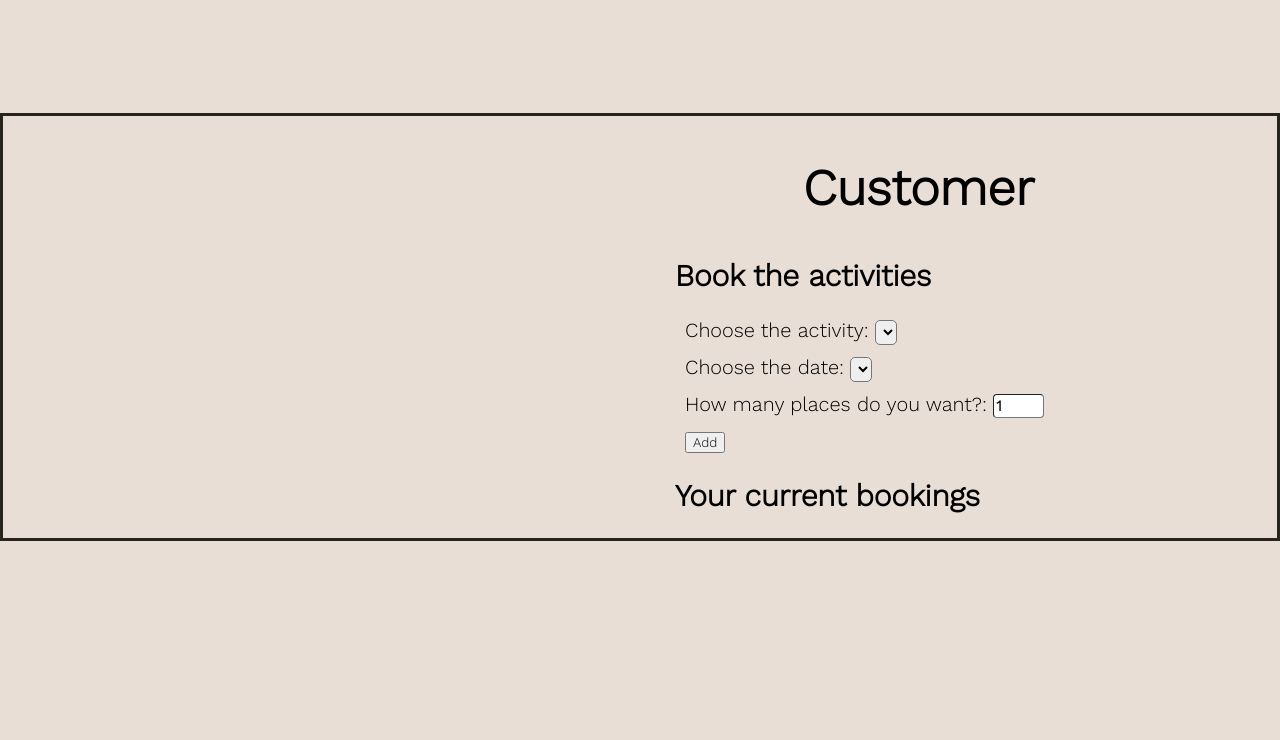
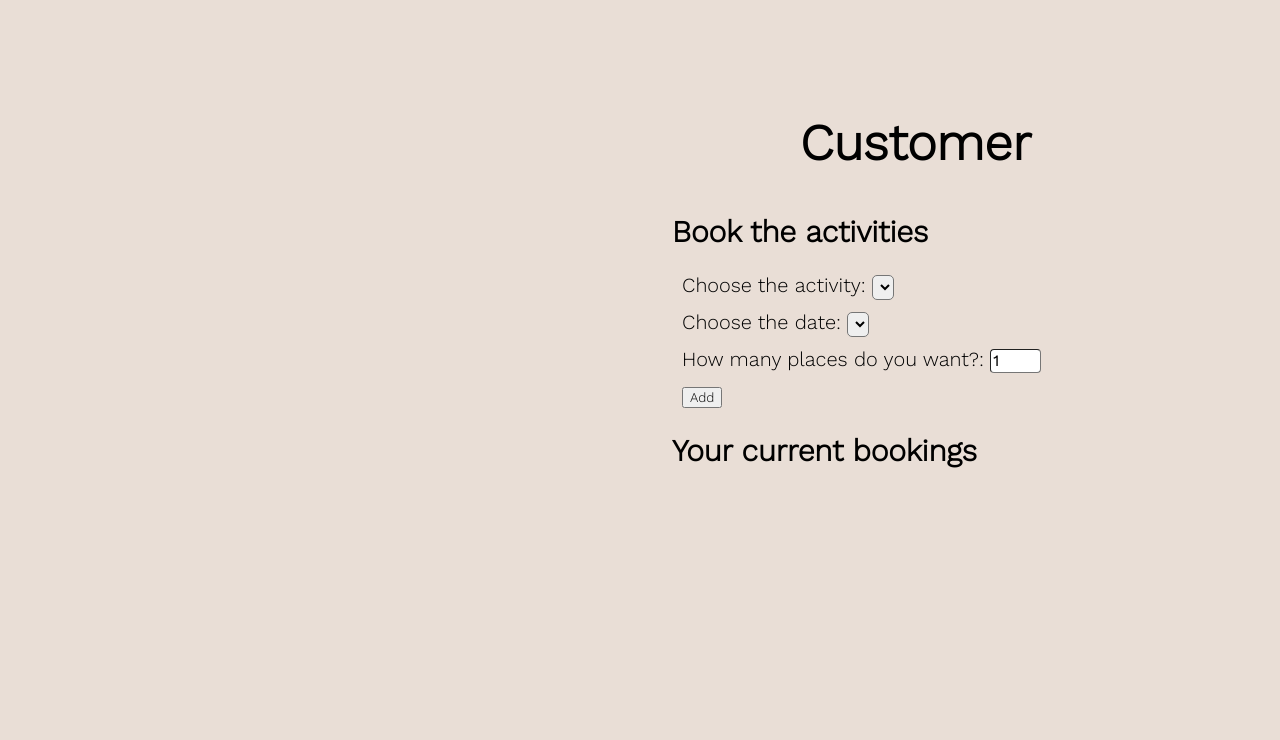
Before and after one commit to albercm30/zoowebapp, a Flask app: page /customer in a window 1280 px wide. Shown: the part 79-819 px from the top of the page. Run offline with Flask 2, Linux system fonts and the light colour scheme; the visitor is signed in with stand-in values (Sample User, id 1); data comes from the database, SQL or seed files in the repository; data that the repository does not hold is empty.

Commit message:
css change

```diff
--- a/WebAppProject/static/style.css
+++ b/WebAppProject/static/style.css
@@ -312,7 +312,6 @@ nav {
 .customer-container {
     margin-top: 12rem;
     padding-left: 42rem;
-    border: #27231d solid;
 }
 
 .customer-container h1 {
```
